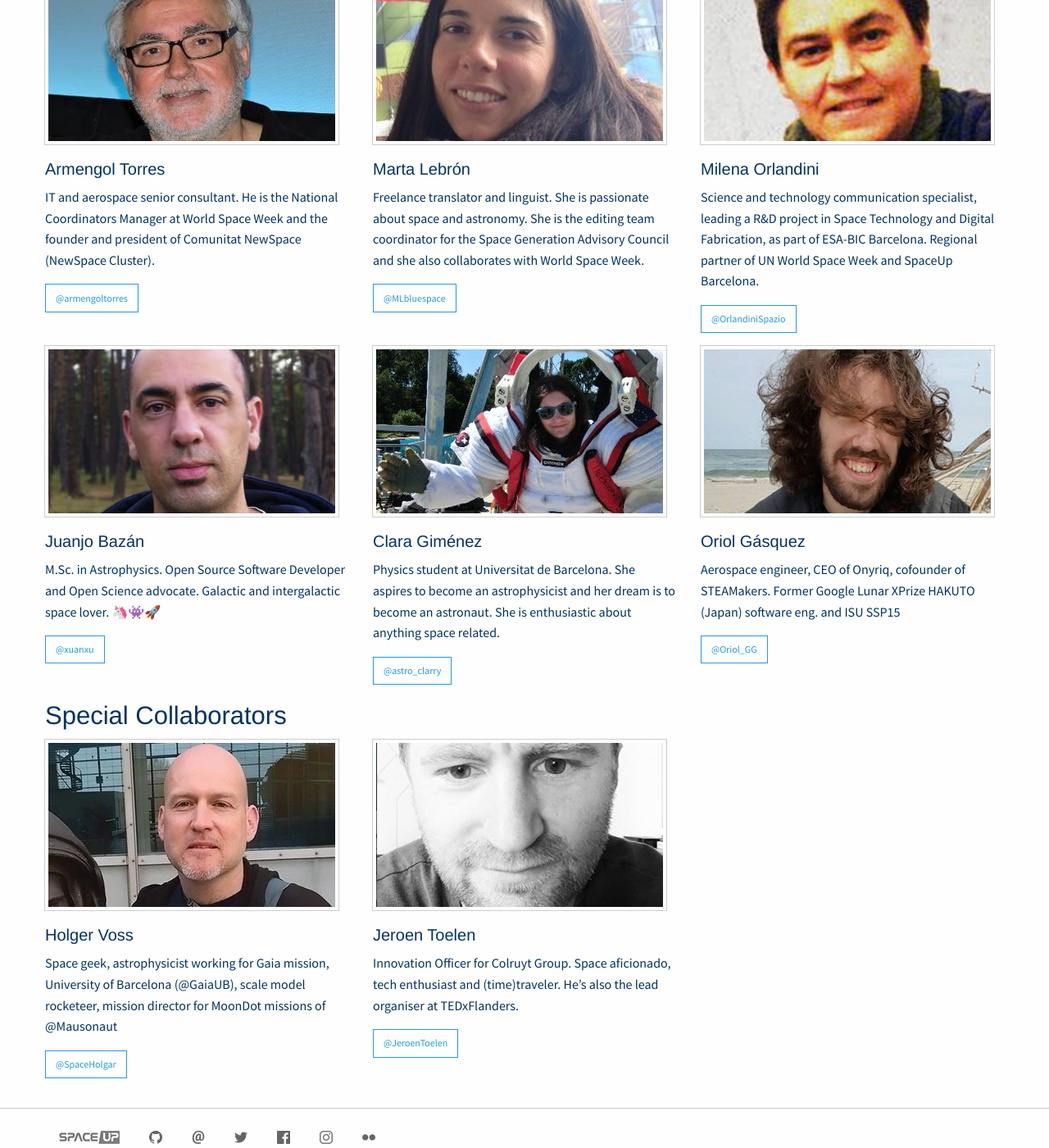
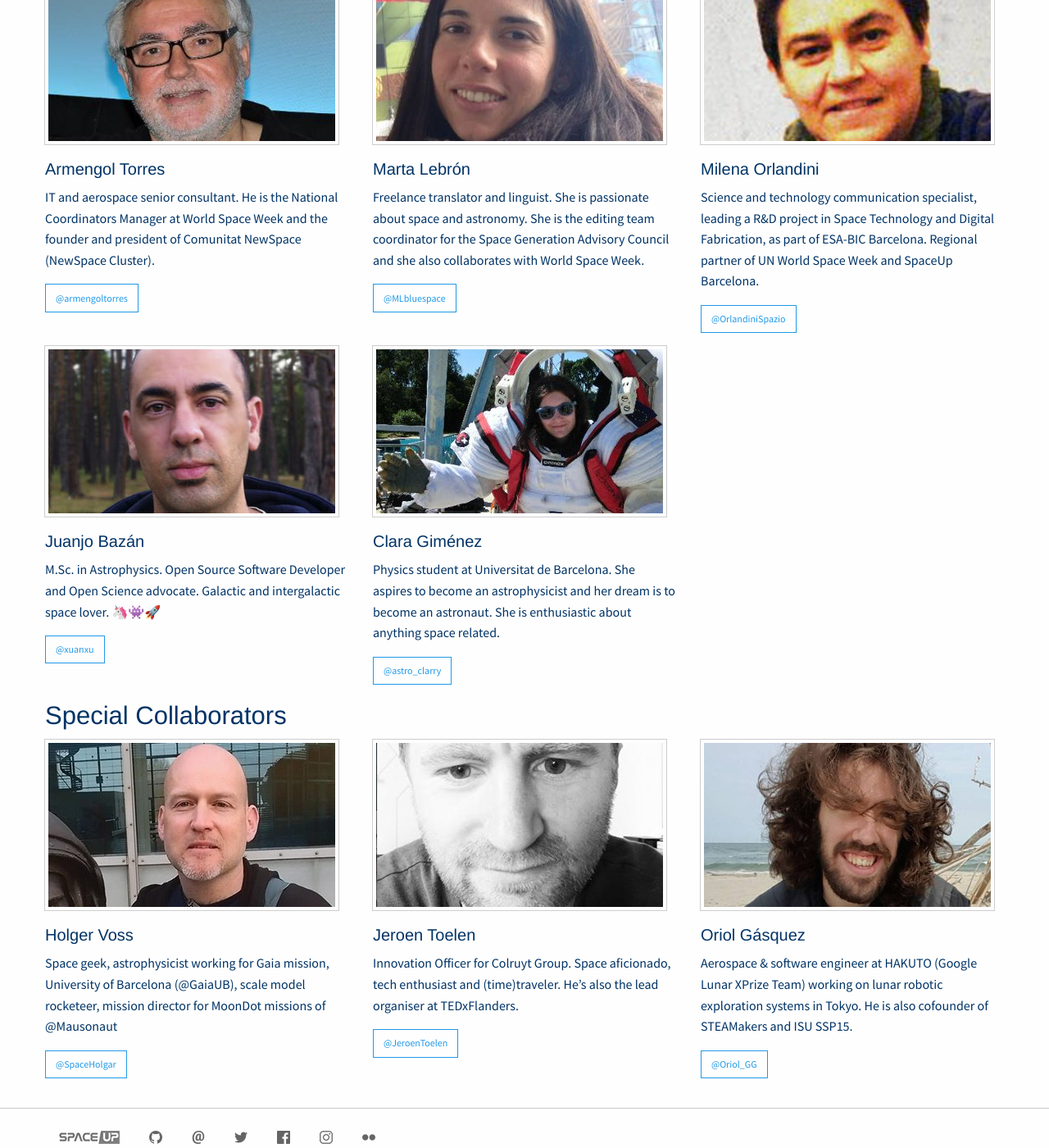
Before and after one commit to xuanxu/spaceup_bcn, a Jekyll site: the page built from team.html, in a window 1280 px wide and 1400 px high, scrolled down 395 px. Shown: the whole window at 82% size. Built offline with Jekyll 4.4.1, drawn with Linux system fonts in a browser that asks for light colours; some of the changed lines change nothing that is shown.

Commit message:
updates team

```diff
--- a/team.html
+++ b/team.html
@@ -23,10 +23,6 @@ members:
     description: Physics student at Universitat de Barcelona. She aspires to become an astrophysicist and her dream is to become an astronaut. She is enthusiastic about anything space related.
     twitter: astro_clarry
     pic: clara.png
-  - name: Oriol Gásquez
-    description: Aerospace engineer, CEO of Onyriq, cofounder of STEAMakers. Former Google Lunar XPrize HAKUTO (Japan) software eng. and ISU SSP15
-    twitter: Oriol_GG
-    pic: oriol.png
 collaborators:
   - name: Holger Voss
     description: Space geek, astrophysicist working for Gaia mission, University of Barcelona (@GaiaUB), scale model rocketeer, mission director for MoonDot missions of @Mausonaut
@@ -36,6 +32,15 @@ collaborators:
     description: Innovation Officer for Colruyt Group. Space aficionado, tech enthusiast and (time)traveler.  He’s also the lead organiser at TEDxFlanders.
     twitter: JeroenToelen
     pic: jeroen.jpg
+  - name: Oriol Gásquez
+    description: Aerospace & software engineer at HAKUTO (Google Lunar XPrize Team) working on lunar robotic exploration systems in Tokyo. He is also cofounder of STEAMakers and ISU SSP15.
+    twitter: Oriol_GG
+    pic: oriol.png
+#  - name: Francho García
+#    description: Aerospace Engineer working at the European Space Agency (@esa) and National Point of Contact of the @SGAC. Since he was a kid he's been passionate about space and a fanatic of rockets. Someone he admires? Elon Musk - "I could either watch it happen or be part of it".
+#    twitter: FdeFrancho
+#    pic: francho.jpg
+
 ---
 
 <div id="team-header" class="bigpic">
```
Also changed, not shown: images/team/francho.jpg (added).
